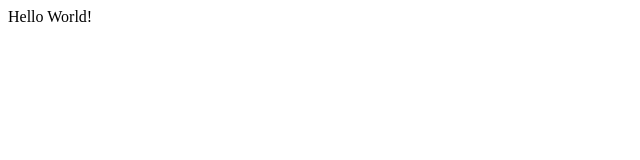
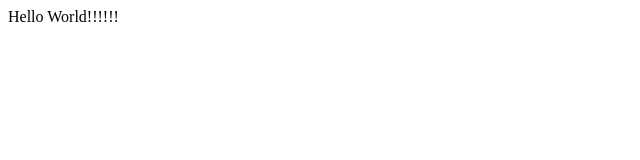
Before and after one commit to NatePlays95/WebDevProject, a plain HTML site: page site/index.html in a window 1280 px wide. Shown: the full height of the page, 0-640 px from the left. Drawn offline with Linux system fonts and the light colour scheme.

Commit message:
Update index.html

```diff
--- a/site/index.html
+++ b/site/index.html
@@ -1 +1 @@
-<p>Hello World!<p>
+<p>Hello World!!!!!!<p>
```
